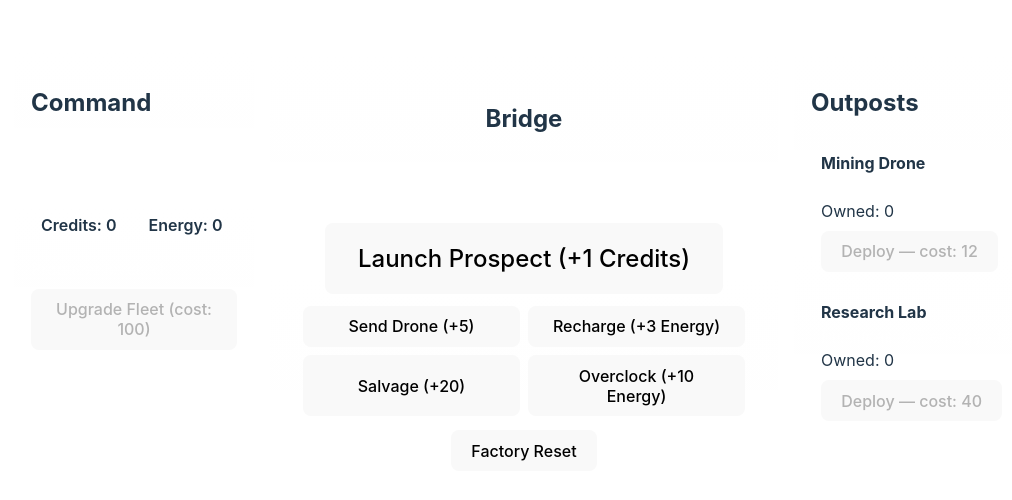
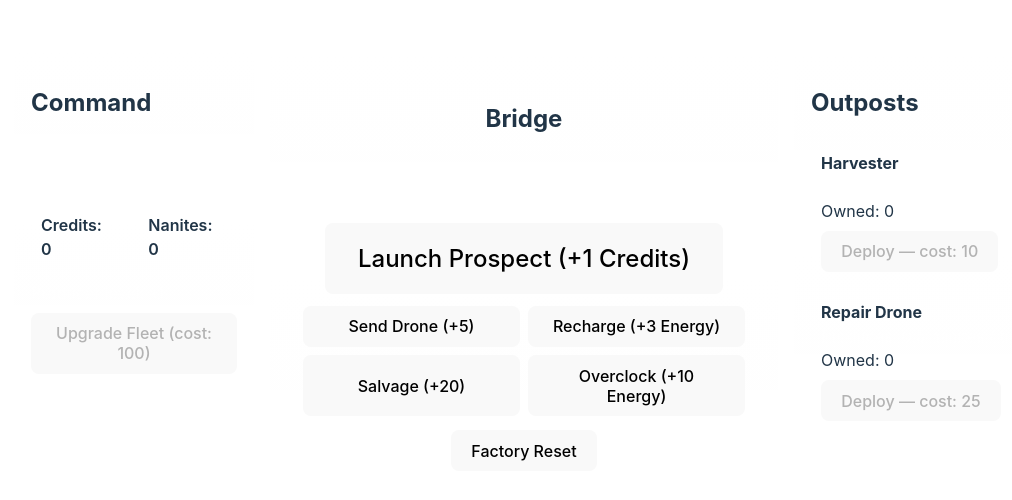
Before and after one commit to erniebrodeur/idlewild, a React (Vite) app: page / in a window 1280 px wide. Shown: the top 500 px of the page, without its empty margins (18-1030 px from the left). Built offline with nearby package versions, Linux system fonts and the light colour scheme.

Commit message:
Load resources and producers from JSON data file

```diff
--- a/src/App.tsx
+++ b/src/App.tsx
@@ -1,5 +1,6 @@
 import React, { useEffect, useRef, useState } from 'react'
 import './index.css'
+import gameData from './data/game-data.json'
 
 /*
   Simple incremental core inspired by Theory of Magic / The Kitten Game:
@@ -36,18 +37,11 @@ type GameState = {
 const SAVE_KEY = 'idlewild:v2'
 
 function defaultState(): GameState {
-  return {
-    resources: [
-      { id: 'credits', name: 'Credits', amount: 0 },
-      { id: 'energy', name: 'Energy', amount: 0 }
-    ],
-    producers: [
-      { id: 'drone', name: 'Mining Drone', resource: 'credits', count: 0, baseCost: 12, growth: 1.13, power: 1 },
-      { id: 'lab', name: 'Research Lab', resource: 'energy', count: 0, baseCost: 40, growth: 1.18, power: 0.7 }
-    ],
-    producerLevel: 1,
-    lastSaved: Date.now()
-  }
+  // Initialize from JSON game data file and attach lastSaved
+  const resources = (gameData.resources || []).map((r: any) => ({ ...r }))
+  const producers = (gameData.producers || []).map((p: any) => ({ ...p }))
+  const producerLevel = gameData.producerLevel || 1
+  return { resources, producers, producerLevel, lastSaved: Date.now() }
 }
 
 function useIncrementalGame(tickInterval = 1000) {
--- /dev/null
+++ b/src/data/game-data.json
@@ -0,0 +1,11 @@
+{
+  "resources": [
+    { "id": "credits", "name": "Credits", "amount": 0 },
+    { "id": "nanites", "name": "Nanites", "amount": 0 }
+  ],
+  "producers": [
+    { "id": "harvester", "name": "Harvester", "resource": "credits", "count": 0, "baseCost": 10, "growth": 1.15, "power": 1 },
+    { "id": "drone", "name": "Repair Drone", "resource": "nanites", "count": 0, "baseCost": 25, "growth": 1.2, "power": 0.5 }
+  ],
+  "producerLevel": 1
+}
```
